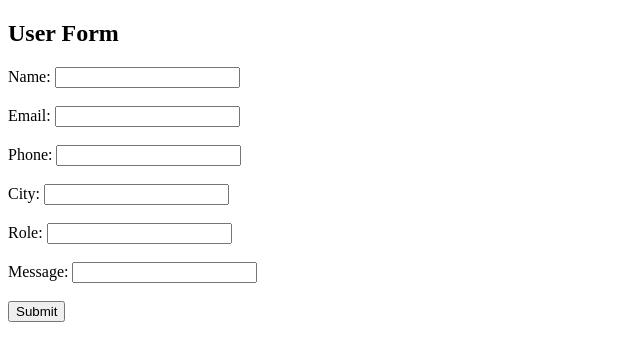
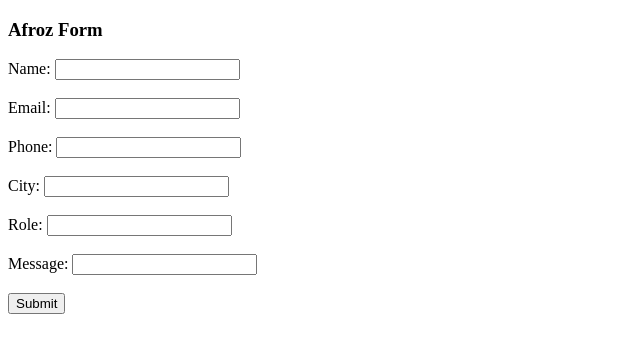
Before and after one commit to MohammadAfroz046/form-cicd-aws, a plain HTML site: page index.html in a window 1280 px wide. Shown: the whole page, without its empty margins (0-640 px from the left). Drawn offline with Linux system fonts and the light colour scheme.

Commit message:
index.html changed

```diff
--- a/index.html
+++ b/index.html
@@ -4,8 +4,8 @@
   <title>Cloud Form</title>
 </head>
 <body>
-  <h2>User Form</h2>
-
+  <!-- <h2>Afroz Form</h2> -->
+  <h3>Afroz Form</h3>
   <form action="/submit" method="POST">
     Name: <input type="text" name="name" required><br><br>
     Email: <input type="email" name="email" required><br><br>
```
Also changed, not shown: 1 other file.
